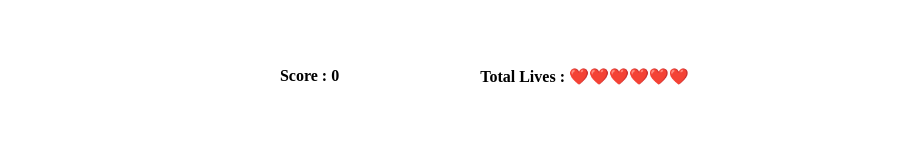
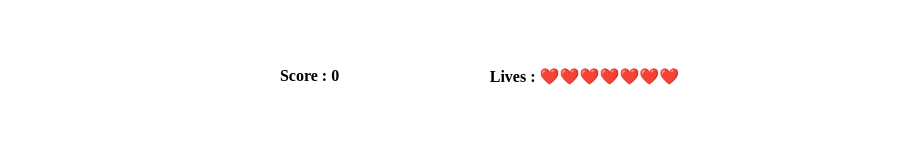
Before and after one commit to belowrd/hangperson-react, a React (Create React App) app: page / in a window 1280 px wide. Shown: the part 416-573 px from the top of the page, without its empty margins (193-1090 px from the left). Built offline with nearby package versions, Linux system fonts and the light colour scheme; a web font is replaced by a local one.

Commit message:
Lived added

```diff
--- a/src/Category.css
+++ b/src/Category.css
@@ -19,7 +19,7 @@
 }
 
 .selected-category {
-    background: #00459ebc;
+    background: #476e81;
     color: #ffffff;
 }
 
--- a/src/Constants.js
+++ b/src/Constants.js
@@ -112,7 +112,7 @@ export const Christmas = [
 ];
 
 export const TotalWords = 70;
-export const TotalLives = 6;
+export const TotalLives = 7;
 
 export const getEmoji = (category) => {
     let emoji = "";
--- a/src/GameBoard.js
+++ b/src/GameBoard.js
@@ -351,7 +351,7 @@ class GameBoard extends React.Component {
                     </div>
                     <div id="stats-container">
                         <p> Score : {this.state.score}</p>
-                        <p>Total Lives : {this.createLifeEmojis()}</p>
+                        <p>Lives : {this.createLifeEmojis()}</p>
                     </div>
                     <div id="word-count-container">
                         <p
```
